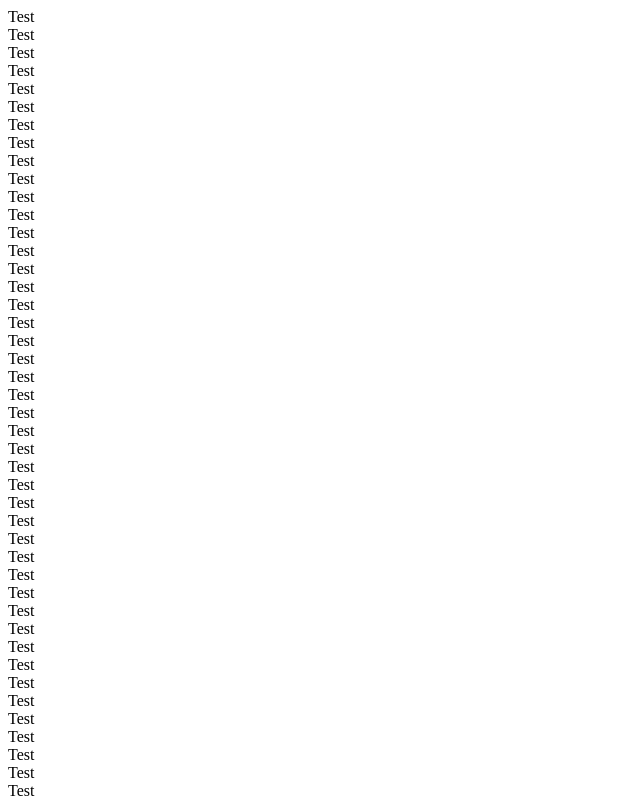
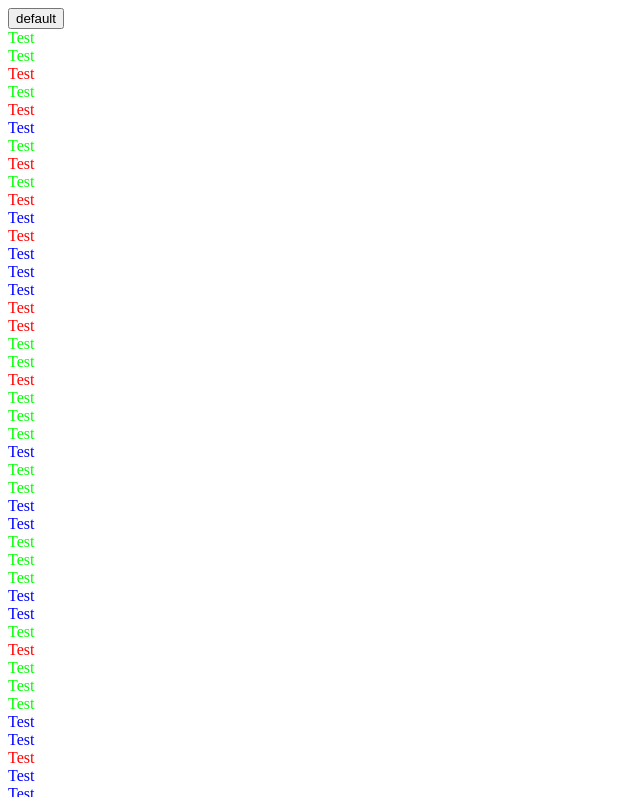
Before and after one commit to d-simon/zub-demo-wall, a website: page index.html in a window 1280 px wide. Shown: the top 797 px of the page, without its empty margins (0-640 px from the left). Drawn offline with nearby package versions, Linux system fonts and the light colour scheme.

Commit message:
[Feature] Themes: Add option to define and switch between themes

```diff
--- a/index.html
+++ b/index.html
@@ -5,12 +5,28 @@
     <link rel="stylesheet" type="text/css" href="main.css">
 </head>
 <body>
+<nav class="navigation" data-js-theme-nav>
 
+</nav>
 <div class="wall" data-js-wall>
 </div>
 
 <script id="poster-template" type="text/template">
-    <div>Test</div>
+    <div style="color: {{= _.sample(colors) }}">Test</div>
+</script>
+<script type="text/javascript">
+    var zub = zub || {};
+    zub.wallThemes = {
+        'default': {
+            colors: [
+                '#00FF00',
+                '#FF0000',
+                '#0000FF'
+            ],
+            patterns: [],
+            images: [],
+        }
+    };
 </script>
 <script src="bower_components/jquery/dist/jquery.js"></script>
 <script src="bower_components/lodash/lodash.js"></script>
--- a/wall-generator.js
+++ b/wall-generator.js
@@ -8,33 +8,52 @@
     };
 
 
-    var elementsAmount = 200;
-
+    /** Defaults */
+    var elementsAmount = 200,
+        currentTheme = zub.wallThemes['default'];
 
     /**
      * Generates a random wall of images and patterns.
      * @param {dom-element} Wall element to "wallify".
      * @param {function} A template function.
      */
-    function initWall (el, template) {
+    function initWall (el, template, theme) {
         var output = '<div>';
 
         for (var i = 0; i < elementsAmount; i++) {
-            output += template();
+            output += template(theme);
         }
 
         output += '</div>'
-        $(el).append(output);
+        $(el).empty().append(output);
     }
 
+    /**
+     * Ready Event / Setup
+     */
+    $(document).ready(function () {
 
-    $(document).ready(function () {
         var $template = $('#poster-template'),
             templateStr = $template.html() || 'No Template found!',
-            template = _.template(templateStr);
+            template = _.template(templateStr),
+            $wall = $('[data-js-wall]');
 
-        $('[data-js-wall]').each(function (index, el) {
-            initWall(el, template);
+        /** Generate inital wall */
+        initWall($wall, template, currentTheme);
+
+        /** Generate theme navigation */
+        _.forEach(zub.wallThemes, function (theme, name) {
+            $('[data-js-theme-nav]')
+                .append('<button type="button" class="theme-nav-button" data-js-wall-theme="'+name+'">'+name+'</button>');
+        });
+
+        /** Bind theme navigation */
+        $('[data-js-wall-theme]').click(function (e) {
+            var themeName = $(this).attr('data-js-wall-theme');
+            if (themeName && zub.wallThemes[themeName]) {
+                currentTheme = zub.wallThemes[themeName];
+                initWall($wall, template, currentTheme);
+            }
         });
 
     });
```
